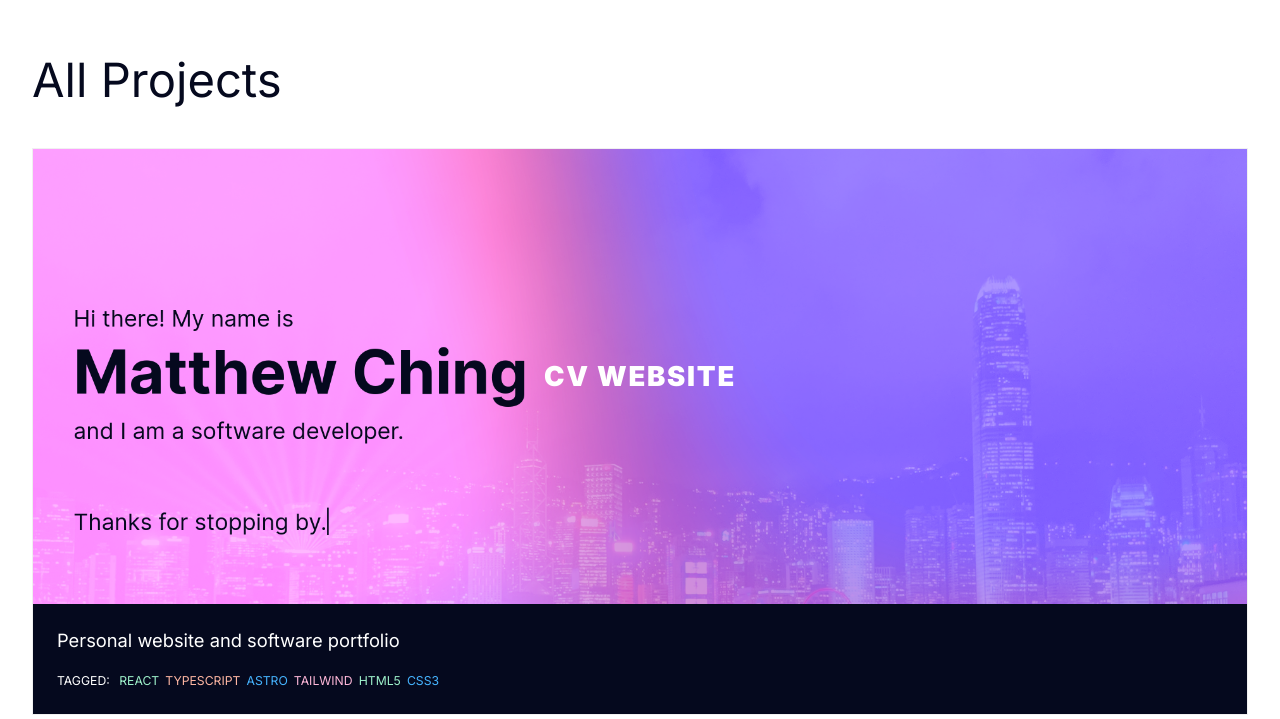
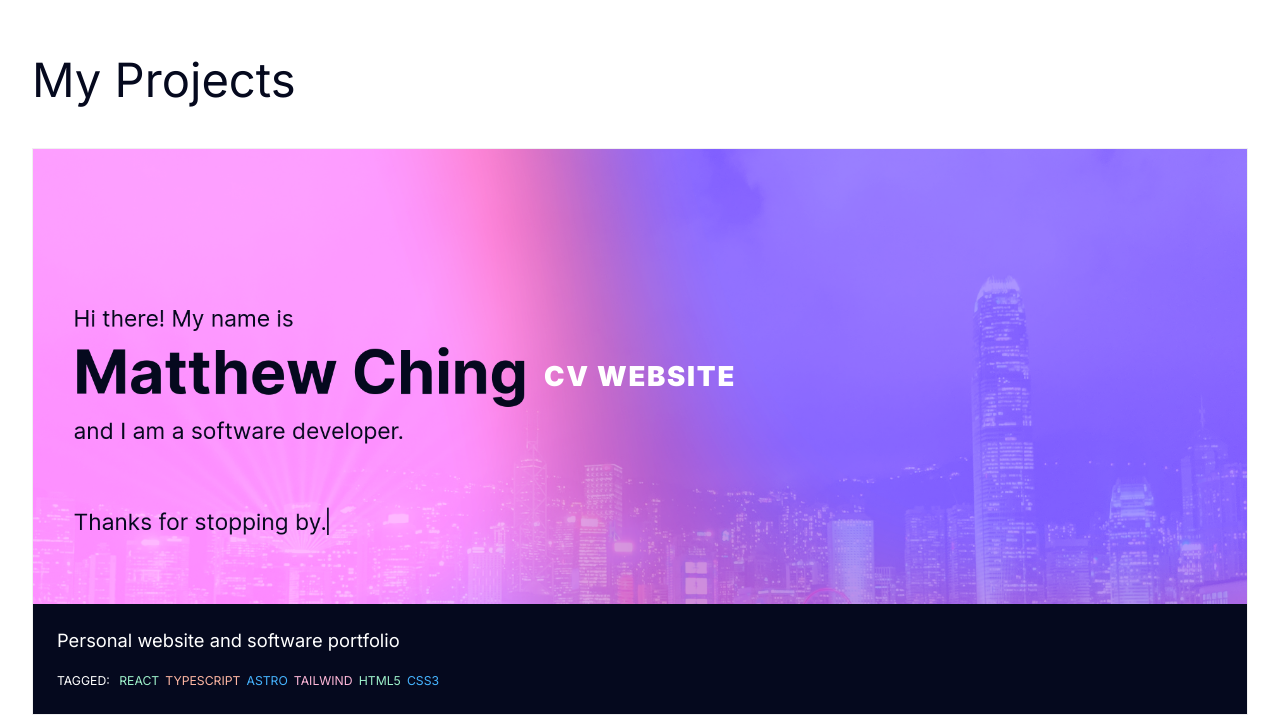
Before and after one commit to matthewaching/cv-project, an Astro site: page /projects in a window 1280 px wide. Shown: the part 81-800 px from the top of the page. Built offline with nearby package versions, Linux system fonts and the light colour scheme; Astro itself is replaced by a stand-in of ours.

Commit message:
Change projects wording

```diff
--- a/src/pages/projects.astro
+++ b/src/pages/projects.astro
@@ -15,7 +15,7 @@ const projects = (await Astro.glob('./project/**/*.md'))
 <html lang="en">
 	<head>
 		<MainHead
-			title="All Projects | Matthew Ching"
+			title="My Projects | Matthew Ching"
 			description="Learn about Matthew Ching's most recent projects"
 		/>
 		<style>
@@ -32,7 +32,7 @@ const projects = (await Astro.glob('./project/**/*.md'))
 	<body>
 		<Nav />
 		<div class="wrapper">
-			<h1 class="title">All Projects</h1>
+			<h1 class="title">My Projects</h1>
 			<div class="grid">
 				{projects.map((project) => <PortfolioPreview project={project} />)}
 			</div>
```
